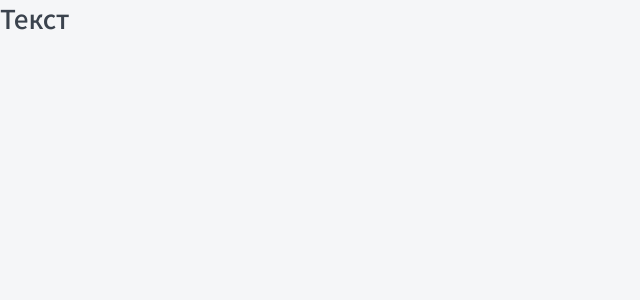
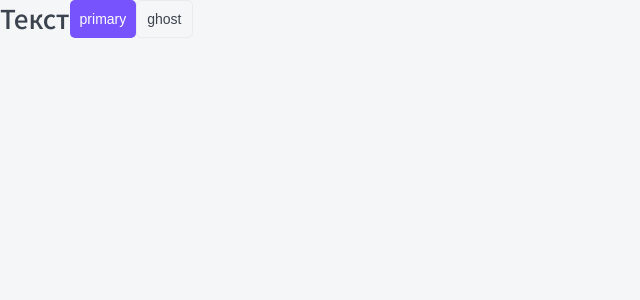
Before and after one commit to yarikmik/next_repo_training, a Next.js app in the folder top-app/: page / in a window 1280 px wide. Shown: the top 300 px of the page, without its empty margins (0-640 px from the left). Built offline with nearby package versions, Linux system fonts and the light colour scheme.

Commit message:
add Button component

```diff
--- a/top-app/app/globals.css
+++ b/top-app/app/globals.css
@@ -20,8 +20,10 @@ a {
 
 :root {
   --black: #3B434E;
+  --gray-light: #EBEBEB;
   --white: white;
   --primary: #7653FC;
+  --primary-hover: #6344df;
   --red: #FC836D;
   --green: #1DC37E;
   --green-light: #C8F8E4;
--- a/top-app/app/page.tsx
+++ b/top-app/app/page.tsx
@@ -1,12 +1,14 @@
 import Image from "next/image";
 import styles from "./page.module.css";
-import { Htag } from '@/components';
+import { Button, Htag } from '@/components';
 
 export default function Home(): JSX.Element {
   return (
     <main className={styles.main}>
       {/* Главная страница */}
       <Htag tag='h1'>Текст</Htag>
+      <Button appearance='primary'>primary</Button>
+      <Button appearance='ghost'>ghost</Button>
     </main>
   );
 }
--- /dev/null
+++ b/top-app/components/Button/Button.module.css
@@ -0,0 +1,36 @@
+.button {
+	display: inline-block;
+
+	box-sizing: border-box;
+	padding: 10px;
+
+	cursor: pointer;
+
+	transition: all 0.2s;
+	text-align: center;
+
+	border: none;
+	border-radius: 5px;
+
+	font-size: 14px;
+}
+
+.primary {
+	color: var(--white);
+	background-color: var(--primary);
+}
+
+.primary:hover {
+	background-color: var(--primary-hover);
+}
+
+.ghost {
+	color: var(--black);
+	border: 1px solid var(--gray-light);
+	background: none;
+}
+
+.ghost:hover {
+	color: var(--white);
+	background-color: var(--primary-hover);
+}
--- /dev/null
+++ b/top-app/components/Button/Button.props.ts
@@ -0,0 +1,6 @@
+import { ReactNode } from 'react';
+
+export interface  ButtonProps {
+	children: ReactNode;
+	appearance: 'primary'|'ghost';
+}
--- /dev/null
+++ b/top-app/components/Button/Button.tsx
@@ -0,0 +1,17 @@
+import { ButtonProps } from './Button.props';
+import styles from './Button.module.css';
+import cn from 'classnames';
+
+export const Button = ({ appearance, children }: ButtonProps): JSX.Element => {
+	return (
+		<button className = {
+			cn(
+				styles.button, {
+				[styles.primary]: appearance == 'primary',
+				[styles.ghost]: appearance == 'ghost',
+				}
+				)}>
+			{children}
+		</button>
+	);
+};
--- a/top-app/components/index.ts
+++ b/top-app/components/index.ts
@@ -1 +1,2 @@
 export * from './Htag/Htag';
+export * from './Button/Button';
```
